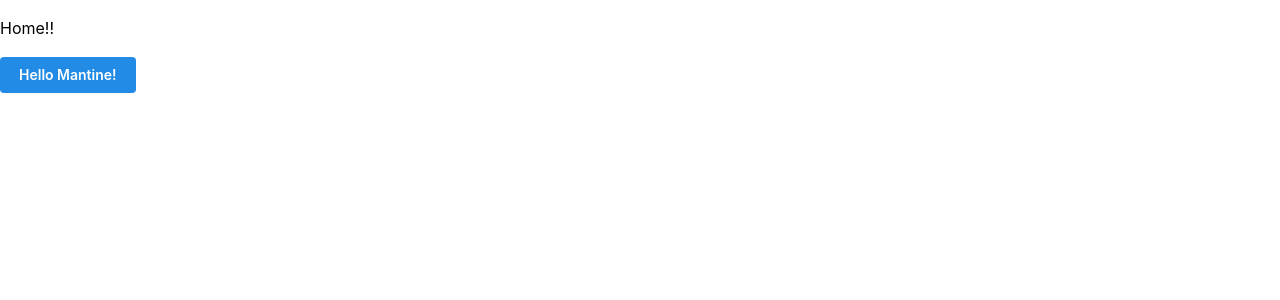
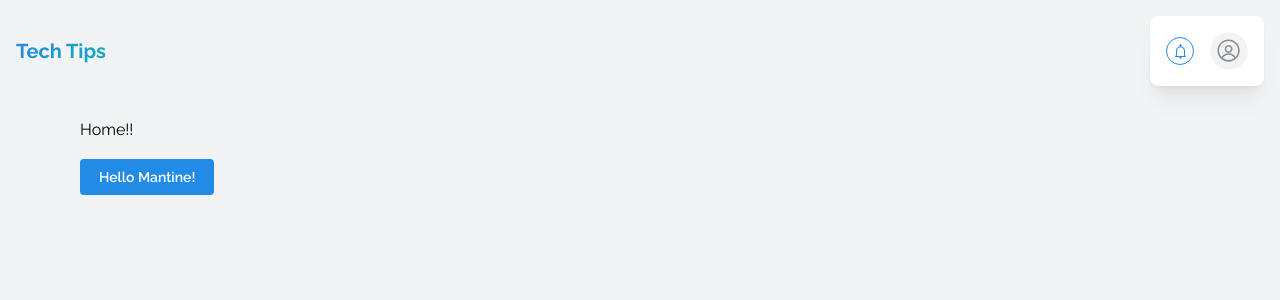
Before and after one commit to imaimai17468/tech-tips, a Next.js app: page / in a window 1280 px wide. Shown: the top 300 px of the page. Built offline with nearby package versions, Linux system fonts and the light colour scheme.

Commit message:
feat: メインレイアウトコンポーネントを追加

```diff
--- a/src/app/layout.tsx
+++ b/src/app/layout.tsx
@@ -1,13 +1,17 @@
+import { MainLayout } from "@/components/layout/MainLayout";
 import { ColorSchemeScript, MantineProvider, createTheme } from "@mantine/core";
 import "@mantine/core/styles.css";
 import type { Metadata } from "next";
+import "@/styles/global.css";
 
 export const metadata: Metadata = {
   title: "Tech Tips",
   description: "ためになる技術置き場",
 };
 
-const theme = createTheme({});
+const theme = createTheme({
+  fontFamily: "Raleway, Sawarabi Gothic, sans-serif",
+});
 
 export default function RootLayout({
   children,
@@ -21,7 +25,9 @@ export default function RootLayout({
         <link rel="shortcut icon" href="/favicon.svg" />
       </head>
       <body>
-        <MantineProvider>{children}</MantineProvider>
+        <MantineProvider theme={theme} withGlobalClasses>
+          <MainLayout>{children}</MainLayout>
+        </MantineProvider>
       </body>
     </html>
   );
--- /dev/null
+++ b/src/components/layout/MainLayout/MainLayout.tsx
@@ -0,0 +1,17 @@
+import { Header } from "@/components/parts/Header";
+import { Box } from "@mantine/core";
+
+type Props = {
+  children: React.ReactNode;
+};
+
+export const MainLayout: React.FC<Props> = ({ children }: Props) => {
+  return (
+    <Box bg="gray.1" mih="100vh">
+      <Header />
+      <Box maw={1120} mx="auto">
+        {children}
+      </Box>
+    </Box>
+  );
+};
--- /dev/null
+++ b/src/components/layout/MainLayout/index.ts
@@ -0,0 +1 @@
+export { MainLayout } from "./MainLayout";
```
